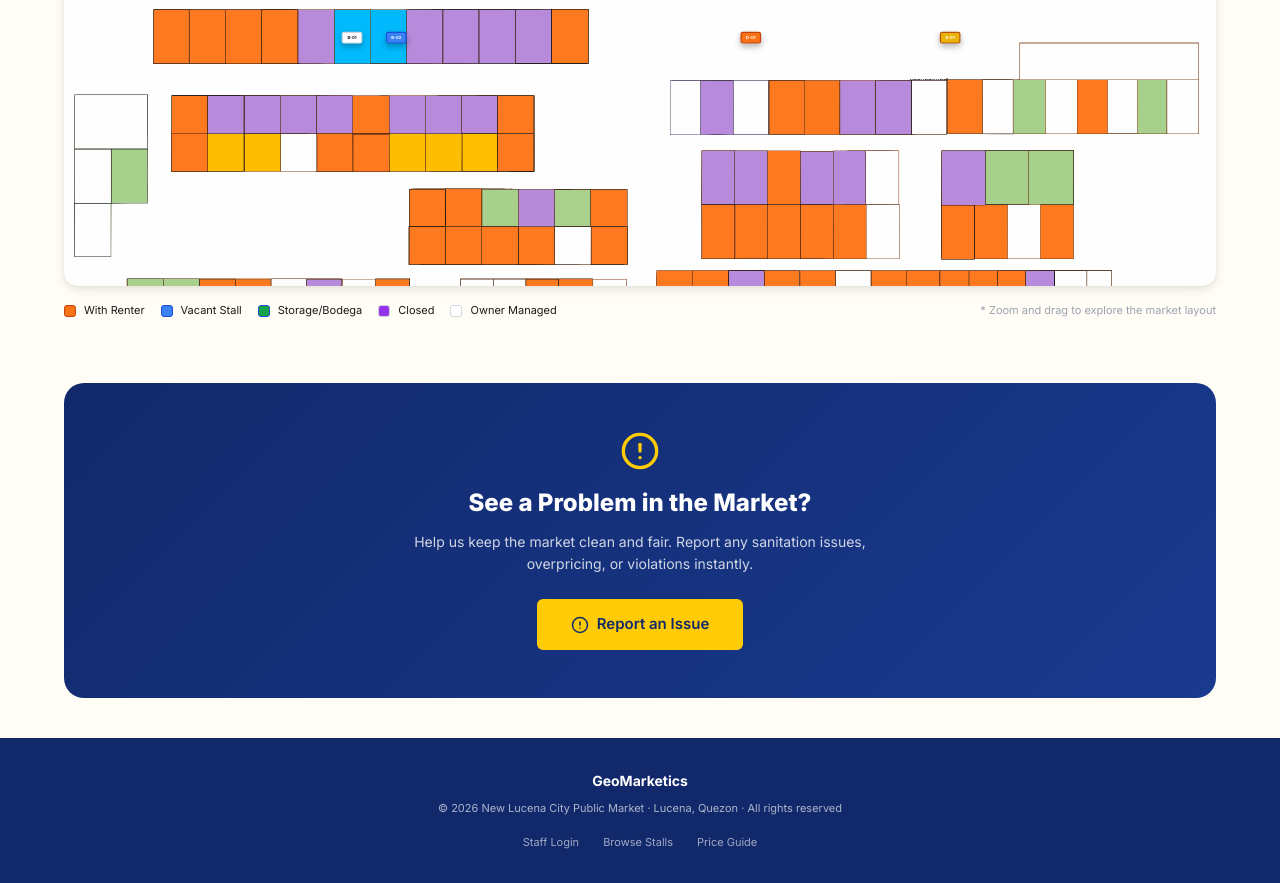
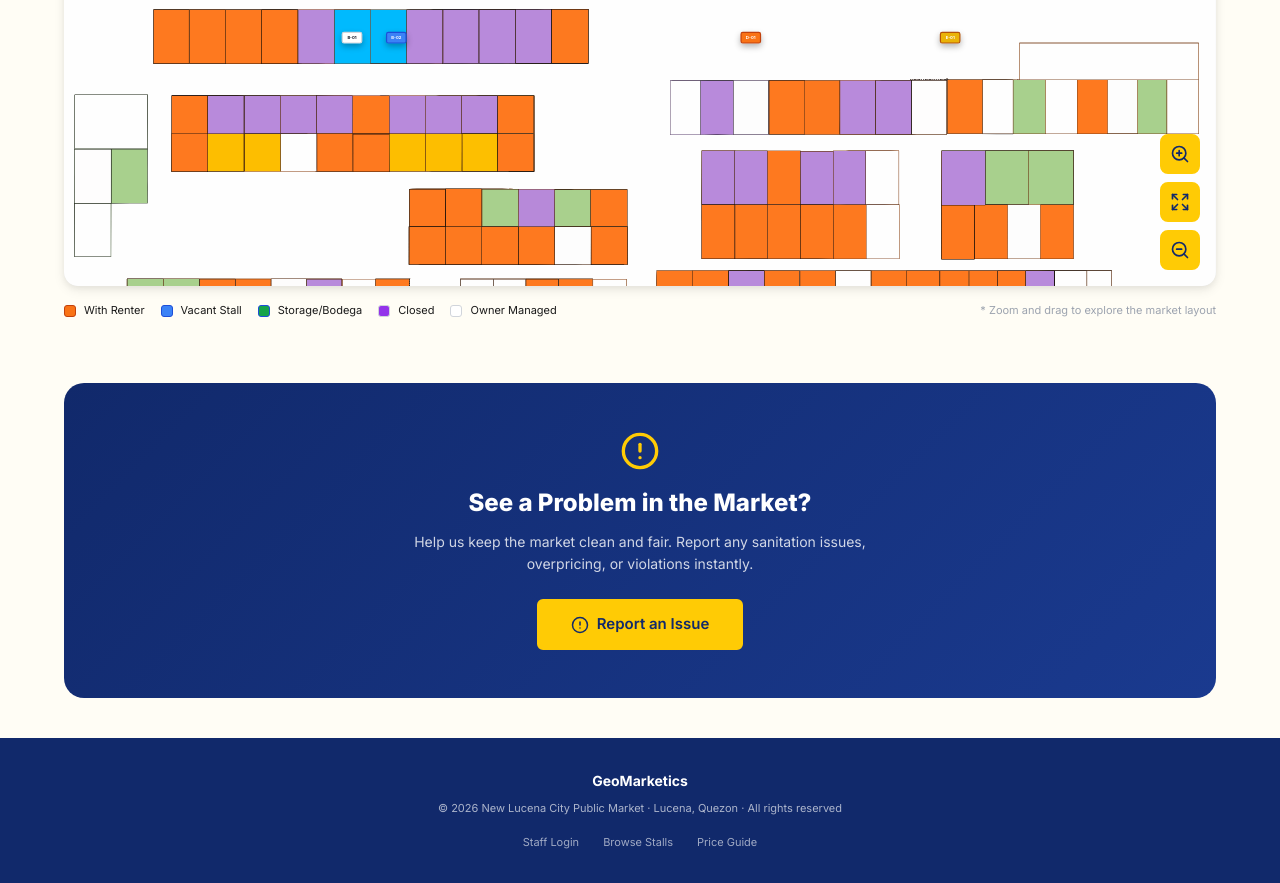
Before and after one commit to Johnrxyz/geomarketics-v1, a Next.js app: page /public in a window 1280 px wide. Shown: the part 2320-3203 px from the top of the page. Built offline with nearby package versions, Linux system fonts and the light colour scheme.

Commit message:
fix some layout

```diff
--- a/app/admin/sanitation/page.tsx
+++ b/app/admin/sanitation/page.tsx
@@ -248,6 +248,7 @@ export default function SanitationPage() {
     saveToStorage(updated);
     setHistory(updated);
     setIsDirty(false);
+    resetAll();
     showToast("saved");
   };
 
--- a/app/public/page.tsx
+++ b/app/public/page.tsx
@@ -47,7 +47,7 @@ export default function PublicPage() {
   const [catFilter, setCatFilter] = useState("All");
   const [complaintOpen, setComplaintOpen] = useState(false);
   const [complaintSent, setComplaintSent] = useState(false);
-  const [complaint, setComplaint] = useState({ stall: "", desc: "", cat: "Sanitation" });
+  const [complaint, setComplaint] = useState<{ stall: string; desc: string; cat: string; image: File | null }>({ stall: "", desc: "", cat: "Sanitation", image: null });
   const [navOpen, setNavOpen] = useState(false);
 
   const filtered = STALLS.filter((s) => {
@@ -397,7 +397,7 @@ export default function PublicPage() {
       {/* Complaint Modal */}
       <Modal
         isOpen={complaintOpen}
-        onClose={() => { setComplaintOpen(false); setComplaintSent(false); setComplaint({ stall: "", desc: "", cat: "Sanitation" }); }}
+        onClose={() => { setComplaintOpen(false); setComplaintSent(false); setComplaint({ stall: "", desc: "", cat: "Sanitation", image: null }); }}
         title="Report a Market Issue"
         footer={complaintSent ? undefined : (
           <>
@@ -441,6 +441,23 @@ export default function PublicPage() {
                 aria-required="true"
                 value={complaint.desc} onChange={(e) => setComplaint((p) => ({ ...p, desc: e.target.value }))} />
             </div>
+            <div className="form-group">
+              <label className="form-label" htmlFor="pub-image">Upload Image (Optional)</label>
+              <input
+                id="pub-image"
+                type="file"
+                accept="image/*"
+                className="form-input"
+                style={{ padding: "var(--space-2)" }}
+                onChange={(e) => {
+                  const file = e.target.files?.[0] || null;
+                  setComplaint((p) => ({ ...p, image: file }));
+                }}
+              />
+              <p style={{ fontSize: "var(--text-xs)", color: "var(--text-muted)", marginTop: "var(--space-1)" }}>
+                Attach a photo to help us better understand the issue.
+              </p>
+            </div>
           </div>
         )}
       </Modal>
--- a/components/map/MarketMap.tsx
+++ b/components/map/MarketMap.tsx
@@ -3,7 +3,7 @@
 import { useEffect, useRef, useState } from "react";
 import Image from "next/image";
 import Link from "next/link";
-import { X, User } from "lucide-react";
+import { X, User, ZoomIn, ZoomOut, Expand } from "lucide-react";
 
 // ─── Types & Constants ────────────────────────────────────────────────────────
 
@@ -138,6 +138,41 @@ export default function MarketMap({ stalls, selectedStallId, onStallSelect, show
     setTimeout(() => { isAnimating.current = false; }, 600);
   };
 
+  const handleZoom = (direction: 'in' | 'out') => {
+    if (isAnimating.current) return;
+    isAnimating.current = true;
+    setTransform(prev => {
+      let newScale = prev.scale * (direction === 'in' ? 1.5 : 0.666);
+      if (newScale < 0.05) newScale = 0.05;
+      if (newScale > 2) newScale = 2;
+
+      if (!containerRef.current) return prev;
+      const rect = containerRef.current.getBoundingClientRect();
+      const cx = rect.width / 2;
+      const cy = rect.height / 2;
+
+      const targetX = (cx - prev.x) / prev.scale;
+      const targetY = (cy - prev.y) / prev.scale;
+
+      const newX = cx - targetX * newScale;
+      const newY = cy - targetY * newScale;
+
+      return { x: newX, y: newY, scale: newScale };
+    });
+    setTimeout(() => { isAnimating.current = false; }, 300); // Shorter animation for zoom buttons
+  };
+
+  const resetZoom = () => {
+    if (!containerRef.current || isAnimating.current) return;
+    const { width, height } = containerRef.current.getBoundingClientRect();
+    const initialScale = Math.max(width / SVG_WIDTH, 0.1);
+    const initX = (width - SVG_WIDTH * initialScale) / 2;
+    const initY = (height - SVG_HEIGHT * initialScale) / 2;
+    isAnimating.current = true;
+    setTransform({ x: initX, y: initY, scale: initialScale });
+    setTimeout(() => { isAnimating.current = false; }, 500);
+  };
+
   return (
     <div
       ref={containerRef}
@@ -214,6 +249,45 @@ export default function MarketMap({ stalls, selectedStallId, onStallSelect, show
         </div>
       )}
 
+      {/* Zoom Controls */}
+      <div style={{
+        position: "absolute",
+        bottom: 16,
+        right: 16,
+        display: "flex",
+        flexDirection: "column",
+        gap: 8,
+        zIndex: 100
+      }} onPointerDown={(e) => e.stopPropagation()}>
+        <button
+          onClick={() => handleZoom('in')}
+          className="btn btn-primary"
+          style={{ width: 40, height: 40, padding: 0, justifyContent: "center", borderRadius: "8px" }}
+          aria-label="Zoom In"
+          title="Zoom In"
+        >
+          <ZoomIn size={20} />
+        </button>
+        <button
+          onClick={resetZoom}
+          className="btn btn-primary"
+          style={{ width: 40, height: 40, padding: 0, justifyContent: "center", borderRadius: "8px" }}
+          aria-label="Reset Zoom"
+          title="Reset Zoom"
+        >
+          <Expand size={20} />
+        </button>
+        <button
+          onClick={() => handleZoom('out')}
+          className="btn btn-primary"
+          style={{ width: 40, height: 40, padding: 0, justifyContent: "center", borderRadius: "8px" }}
+          aria-label="Zoom Out"
+          title="Zoom Out"
+        >
+          <ZoomOut size={20} />
+        </button>
+      </div>
+
       <style>{`
         @keyframes popIn {
           from { opacity: 0; transform: translate(-50%, -90%) scale(0.95); }
```
